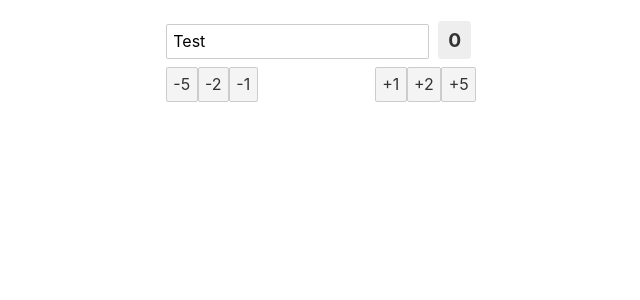
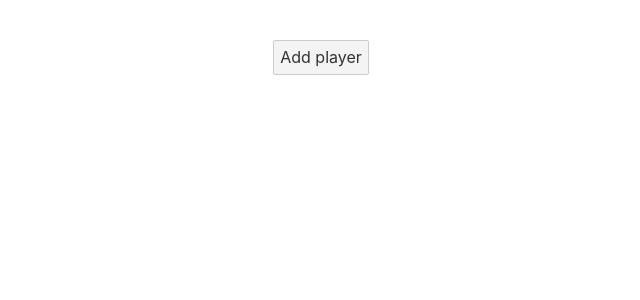
Before and after one commit to ciscoheat/scorecounter, a Svelte app: page / in a window 1280 px wide. Shown: the top 300 px of the page, without its empty margins (319-959 px from the left). Built offline with nearby package versions, Linux system fonts and the light colour scheme.

Commit message:
Score counting works.

```diff
--- a/src/App.svelte
+++ b/src/App.svelte
@@ -2,26 +2,31 @@
 	import Scorebuttons from './Scorebuttons.svelte'
 	import game from './store'
 
-	let scores : Map<string, number>
+	let scores : Map<number, number>
 	$: {
-		scores = new Map($game.players.map(p => [p, 0]))
+		scores = new Map($game.players.map(p => [p.id, 0]))
 
 		for (const point of $game.points) {
-			scores.set(point.player, scores.get(point.player) + point.change)
+			scores.set(point.player, scores.get(point.player) + point.points)
 		}
 	}
 </script>
 
 <main>
+	<div>
 	{#each $game.players as player}
 		<div class="player">
-			<input type="text" value="{player}"> <span class="score">{scores.get(player)}</span>
+			<input type="text" value="{player.name}" on:change={e => game.updatePlayer(player.id, e)}> <span class="score">{scores.get(player.id)}</span>
 			<div class="points">
 				<Scorebuttons player={player} update={game.updateScore} />
 			</div>
 		</div>
 	{/each}
+	</div>
 </main>
+<footer>
+	<button on:click={game.addPlayer}>Add player</button>
+</footer>
 
 <style lang="scss">
 	main {
@@ -30,12 +35,15 @@
 		padding: 1em;
 
 		.player {
-			margin-bottom: 20px;
+			margin-bottom: 30px;
 
 			input {
 			}
 
 			.score {
+				display: inline-block;
+				text-align: center;
+				min-width: 40px;
 				font-weight: bold;
 				margin: 5px;
 				padding: 7px 10px;
@@ -52,6 +60,11 @@
 		}
 	}
 
+	footer {
+		display: flex;
+		justify-content: center;
+	}
+
 	@media (min-width: 640px) {
 		main {
 			max-width: none;
--- a/src/store.ts
+++ b/src/store.ts
@@ -1,13 +1,18 @@
 import { writable, derived } from 'svelte/store'
 
-type Player = string
+type Id = number;
+
+type Player = {
+    name: string,
+    id: Id
+}
 
 type PointUpdate = {
-    readonly player: Player,
-    readonly change: number
+    readonly player: Id,
+    readonly points: number
 }
 
-const players = writable(['Test'] as Player[])
+const players = writable([] as Player[])
 const points = writable([] as PointUpdate[])
 
 const { subscribe } = derived([players, points], ([$players, $points]) => ({
@@ -15,9 +20,22 @@ const { subscribe } = derived([players, points], ([$players, $points]) => ({
     points: $points
 }))
 
+// Player id tracker
+let id = 0
+
 export default {
     subscribe,
-    updateScore: (player : Player, change : number) => {
-        points.update(p => [...p, {player, change}])
+    updateScore: (player : Player, pointsChange : number) => {
+        points.update(p => [...p, {player: player.id, points: pointsChange}])
+    },
+    addPlayer: () => {
+        players.update(p => [...p, {name: '', id: ++id}])
+    },
+    updatePlayer: (id : Id, e) => {
+        players.update(p => {
+            const player = p.find(player => player.id == id)
+            if(player) player.name = e.target.value
+            return p
+        })
     }
 }
```
